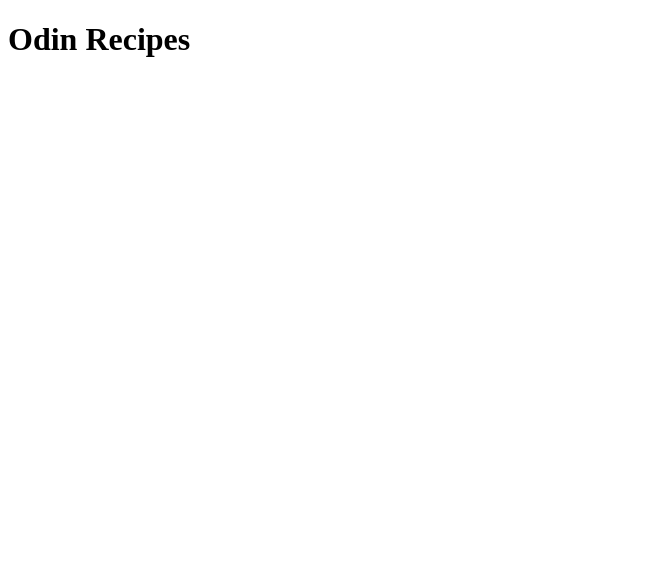
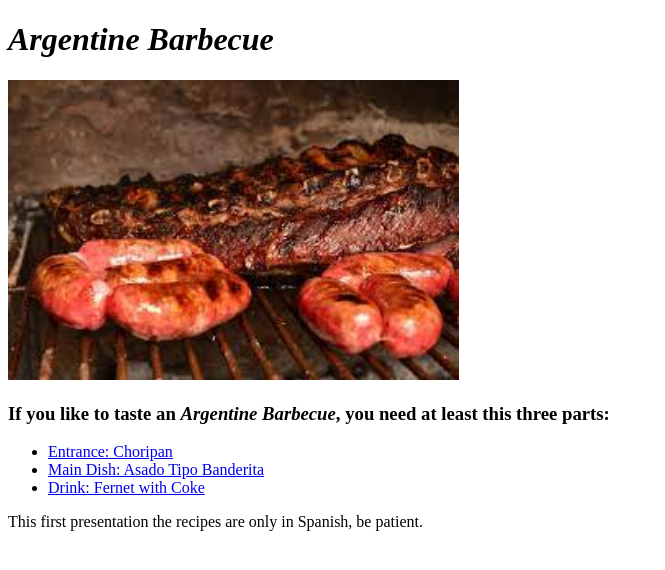
Before and after one commit to fedejuri/odin-recipes, a plain HTML site: page index.html in a window 1280 px wide. Shown: the whole page, without its empty margins (0-665 px from the left). Drawn offline with Linux system fonts and the light colour scheme.

Commit message:
Add link in index file to recipes.

```diff
--- a/index.html
+++ b/index.html
@@ -4,12 +4,21 @@
 
     <head>
         <meta charset="UTF-8">
-        <title>Odin Recipes (HTML Foundations)</title>
+        <title>Argentine Barbecue</title>
     </head>
 
     <body>
-        <h1>Odin Recipes</h1>
+        <h1><em>Argentine Barbecue</em></h1>
+        <img src="./images/asado-argentino.jpeg" alt="choripan" height="300">
+        <h3><p>If you like to taste an <em>Argentine Barbecue</em>, you need at least this three parts:</p></h3>
 
+        <ul>
+            <li><a href="./recipes/choripan.html">Entrance: Choripan</a></li>
+            <li><a href="./recipes/asado-banderita.html">Main Dish: Asado Tipo Banderita</a></li>
+            <li><a href="./recipes/fernet-coke.html">Drink: Fernet with Coke</a></li>
+        </ul>
+
+        <p>This first presentation the recipes are only in Spanish, be patient.</p>
 
     </body>
 </html>
```
Also changed, not shown: recipes/choripan.html (+4 -4 lines), recipes/fernet-coke.html (+3 -3 lines).
